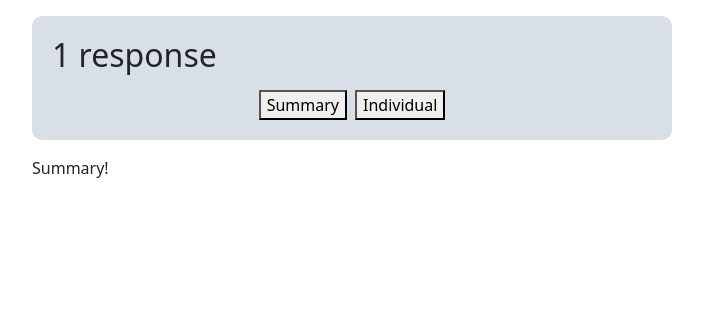
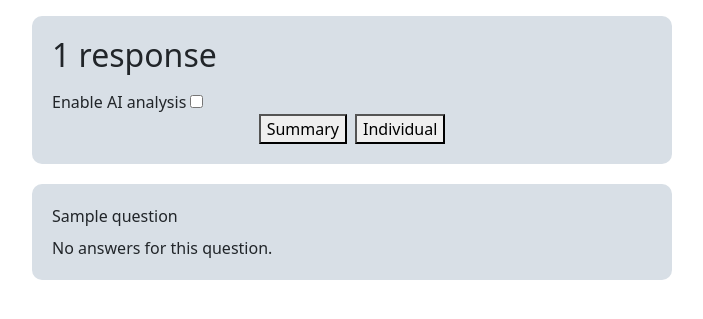
Before and after one commit to Lucas13868/NewFORMS, a Flask app: template templates/form_responses.html in a window 1280 px wide. Shown: the part 90-409 px from the top of the page, without its empty margins (288-991 px from the left). Run offline with Flask 3, Linux system fonts and the light colour scheme; the template is opened without the code that fills it: most values are stand-ins (such as "Sample title", 1, 10 or a date in 2020); parts of the project's set-up code (start-up, migrations or seed data) failed here and were passed over.

Commit message:
Implementação da vizualização resumida das respostas, com gráficos e resumo de IA (habilitável)

```diff
--- a/app.py
+++ b/app.py
@@ -3,9 +3,12 @@ from flask_bcrypt import Bcrypt
 from dotenv import load_dotenv
 import sqlite3
 import os
-from collections import defaultdict
+from collections import defaultdict, Counter
+import pandas as pd
+import plotly.express as px
+import plotly.offline as opy
 
-from helpers import login_required, read_conn, write_conn, generate_uuid, get_options
+from helpers import login_required, read_conn, write_conn, generate_uuid, get_options, ask_for_ai_analysis, generate_hash, search_analysis, save_analysis_in_cache
 
 load_dotenv()
 
@@ -260,6 +263,8 @@ def save_changes(form_id): # save changes from forms in database
                             cursor.execute("UPDATE forms SET title = ? WHERE id = ?", (data.get("form-title").strip(), form_id))
                         if "form-description" in data:
                             cursor.execute("UPDATE forms SET description = ? WHERE id = ?", (data.get("form-description"), form_id))
+                        if "ai-enabled" in data:
+                            cursor.execute("UPDATE forms SET ai_enabled = ? WHERE id = ?", (data.get("ai-enabled"), form_id))
 
                     case "questions":
                         match action:
@@ -400,10 +405,11 @@ def form_responses(form_id):
     conn = read_conn()
     cursor = conn.cursor()
 
-    cursor.execute("SELECT name, title FROM forms WHERE id = ? AND user_id = ?", (form_id, session["user_id"]))
+    cursor.execute("SELECT name, title, ai_enabled FROM forms WHERE id = ? AND user_id = ?", (form_id, session["user_id"]))
     form = cursor.fetchone()
 
     if not form:
+        conn.close()
         return redirect("/")
 
     cursor.execute("SELECT id, created_at FROM responses WHERE form_id = ?", (form_id,))
@@ -413,6 +419,29 @@ def form_responses(form_id):
 
     cursor.execute("SELECT id, type, question_text, required FROM questions WHERE form_id = ? ORDER BY quest_order", (form_id,))
     questions = cursor.fetchall()
+
+    text_answers = {}
+    radio_answers = {}
+    checkbox_answers = {}
+
+    for question in questions:
+        if question[1] == "text":
+            text_answers[question[0]] = {
+                "question": question[2],
+                "answers": [],
+                "quantity": 0
+            }
+        elif question[1] == "radio":
+            radio_answers[question[0]] = {
+                "question": question[2],
+                "answers": []
+            }
+        else:
+            checkbox_answers[question[0]] = {
+                "question": question[2],
+                "answers": []
+            }
+
 
     options = get_options(questions, cursor)
 
@@ -457,10 +486,23 @@ def form_responses(form_id):
         cursor.execute(query, response_ids + question_ids)
         all_rows = cursor.fetchall()
 
-        # Mapping: (response_id, question_id) -> list of answers from a certain response for a certain answer
         answers_by_ref = defaultdict(list)
         for r_id, q_id, ans_text in all_rows:
+            # Mapping: (response_id, question_id) -> list of answers from a certain response for a certain answer
             answers_by_ref[(r_id, q_id)].append(ans_text)
+
+            # Getting all answers for text questions
+            if q_id in text_answers:
+                text_answers[q_id]["answers"].append(ans_text)
+                text_answers[q_id]["quantity"] += 1
+
+            # Getting all answers for mult option questions
+            elif q_id in radio_answers:
+                radio_answers[q_id]["answers"].append(ans_text)
+
+            # Getting all answers for checkbox questions
+            else:
+                checkbox_answers[q_id]["answers"].append(ans_text)
 
         # Maps question types: question_id -> question_type
         question_types = {q[0]: q[1] for q in questions}
@@ -487,12 +529,143 @@ def form_responses(form_id):
                         opt_id, opt_val = option[0], option[1]
                         answers[r_id][q_id][opt_id] = opt_val in opt_answers_set
 
+    conn.close()
+
+    radio_data = {}
+    for q_id, data in radio_answers.items():
+        radio_data[q_id] = {"votes": [], "options": []}
+        count_obj = Counter(data["answers"])
+
+        for value, quantity in count_obj.items():
+            radio_data[q_id]["options"].append(value)
+            radio_data[q_id]["votes"].append(quantity)
+
+    # Making the charts for mult option questions
+    radio_charts = {}
+    for q_id, data in radio_data.items():
+        if data["options"] != []:
+            data_frame = pd.DataFrame(data)
+
+            if len(data["options"]) < 10:
+                fig = px.pie(data_frame, values="votes", names="options")
+                fig.update_traces(textinfo="percent+value")
+            else:
+                fig = px.bar(data_frame, y="votes", x="options")
+
+            chart_div = opy.plot(fig, auto_open=False, output_type="div")
+
+            radio_charts[q_id] = chart_div
+
+
+    checkbox_data = {}
+    for q_id, data in checkbox_answers.items():
+        checkbox_data[q_id] = {"votes": [], "options": []}
+        count_obj = Counter(data["answers"])
+
+        for value, quantity in count_obj.items():
+            checkbox_data[q_id]["options"].append(value)
+            checkbox_data[q_id]["votes"].append(quantity)
+
+    # Making the charts for checkbox questions
+    checkbox_charts = {}
+    for q_id, data in checkbox_data.items():
+        if data["options"] != []:
+            data_frame = pd.DataFrame(data)
+
+            fig = px.bar(data_frame, y="votes", x="options")
+
+            chart_div = opy.plot(fig, auto_open=False, output_type="div")
+
+            checkbox_charts[q_id] = chart_div
+
+
+    return render_template("form_responses.html", form_id=form_id, form=form, responses=responses, resp_number=resp_number, questions=questions, options=options, answers=answers,
+                           text_answers=text_answers, radio_charts=radio_charts, checkbox_charts=checkbox_charts)
+
+
+# Get the AI analysis for the form's responses
+@app.route("/api/get-ai-analysis/<uuid:form_id>", methods=["POST"])
+def get_ai_analysis(form_id):
+    form_id = str(form_id)
+
+    conn = read_conn()
+    cursor = conn.cursor()
+
+    cursor.execute("SELECT id FROM responses WHERE form_id = ?", (form_id,))
+    responses = cursor.fetchall()
+
+    resp_number = len(responses)
+
+    if resp_number == 0:
+        conn.close()
+        return jsonify({"result": "<p>No responses to analyze.</p>"})
+
+    cursor.execute("SELECT id, type, question_text FROM questions WHERE form_id = ?", (form_id,))
+    questions = cursor.fetchall()
+
+    response_ids = [response[0] for response in responses]
+    question_ids = [question[0] for question in questions]
+
+    all_answers = {}
+
+    option_questions = {}
+
+    for question in questions:
+        if question[1] == "text":
+            all_answers[question[0]] = {"question": question[2], "type": question[1], "answers": []}
+        else:
+            all_answers[question[0]] = {"question": question[2], "type": question[1], "answers": {}}
+            option_questions[question[0]] = []
+
+    if response_ids and question_ids:
+        response_placeholder = ",".join("?" for _ in response_ids)
+        question_placeholder = ",".join("?" for _ in question_ids)
+
+        query = f"""
+            SELECT question_id, answer_text
+            FROM answers
+            WHERE response_id IN ({response_placeholder})
+            AND question_id IN ({question_placeholder});
+        """
+
+        cursor.execute(query, response_ids + question_ids)
+        all_rows = cursor.fetchall()
+
+        for q_id, ans_text in all_rows:
+            if q_id in all_answers:
+                if all_answers[q_id]["type"] == "text":
+                    all_answers[q_id]["answers"].append(ans_text)
+                else:
+                    option_questions[q_id].append(ans_text)
+
+
 
     conn.close()
 
-    return render_template("form_responses.html", form_id=form_id, form=form, responses=responses, resp_number=resp_number, questions=questions, options=options, answers=answers)
+    for q_id, answers in option_questions.items():
+        all_answers[q_id]["answers"] = Counter(answers)
+
+    # Verify is analysis is already in cache with recent data
+    data_hash = generate_hash(all_answers)
+
+    html_analysis = search_analysis(data_hash)
+
+    if html_analysis:
+        html_analysis = ask_for_ai_analysis(all_answers)
+
+        if not save_analysis_in_cache(data_hash, html_analysis):
+            print("Error: Couldn't save analysis in cache.")
+
+        return jsonify({"result": html_analysis})
+
+    return jsonify({"result": html_analysis})
+
 
 
 
 if __name__ == "__main__":
     app.run(debug=True)
+
+
+# TODO: add AI writing animation
+# TODO: add SQL INDEX where necessary
--- a/static/script.js
+++ b/static/script.js
@@ -19,7 +19,7 @@ function send_changes() {
 
     changes_done = [];
 
-    fetch(`/api/save-changes/${form_id}`, { // send form data to backend
+    fetch(`/api/save-changes/${form_id}`, {
         method: "POST",
         headers: { 'Content-Type': 'application/json' },
         body: JSON.stringify({changes: changes_to_save})
@@ -39,7 +39,7 @@ function send_changes() {
         change_feedback_msg("Something went wrong! (reloading...)");
         can_save = false;
         setTimeout(() => location.reload(), 3000);
-    })
+    });
 }
 
 // Sets a debounce and max wait to send changes
@@ -643,6 +643,39 @@ if (copy_btn) {
 }
 
 
+// **Code for the responses page**
+
+function call_ai() {
+    const ai_status = document.getElementById("ai-status");
+    const ai_content = document.getElementById("ai-content");
+    const ai_switch = document.getElementById("ai-switch-input");
+
+    if (!ai_switch || !ai_switch.checked) return;
+
+    if (ai_status && ai_content) {
+        fetch(`/api/get-ai-analysis/${form_id}`, {
+            method: "POST"
+        })
+            .then(res => {
+                if (!res.ok) {
+                    throw Error("Couldn't generate AI analysis.");
+                }
+                return res.json()
+            })
+            .then(data => {
+                ai_status.hidden = true;
+                ai_content.innerHTML = data.result;
+            })
+            .catch(error => {
+                console.error("Request failed: ", error);
+                ai_status.innerHTML = "<p>Something went wrong during the analysis request.</p>";
+            });
+    }
+}
+
+document.addEventListener("DOMContentLoaded", () => call_ai());
+
+
 // Transform the time data for the user's timezone
 function convert_timezone(elem) {
     const default_time = elem.innerText;
@@ -673,3 +706,26 @@ function change_responses_view(elem) {
 }
 
 document.querySelectorAll("#summary-btn, #individual-btn").forEach(elem => elem.addEventListener("click", () => change_responses_view(elem)));
+
+
+// Enable or disable ai analysis
+function switch_ai_analysis(elem) {
+    const ai_container = document.getElementById("ai-container");
+
+    if (elem.checked) {
+        ai_container.hidden = false;
+
+        const ai_content = document.getElementById("ai-content");
+        if (ai_content.innerHTML === "") {
+            call_ai()
+        }
+
+    } else {
+        ai_container.hidden = true;
+    }
+}
+
+const ai_switch = document.getElementById("ai-switch-input");
+if (ai_switch) {
+    ai_switch.addEventListener("input", () => switch_ai_analysis(ai_switch));
+}
--- a/templates/form_responses.html
+++ b/templates/form_responses.html
@@ -41,6 +41,14 @@
                 <h2>{{ resp_number }} responses</h2>
                 {% endif %}
             </div>
+            <div id="ai-switch">
+                <label for="ai-switch-input">Enable AI analysis</label>
+                {% if form[2] %}
+                <input id="ai-switch-input" type="checkbox" data-id="{{ form_id }}" data-table="forms" data-field="ai-enabled" checked>
+                {% else %}
+                <input id="ai-switch-input" type="checkbox" data-id="{{ form_id }}" data-table="forms" data-field="ai-enabled">
+                {% endif %}
+            </div>
             <div class="d-flex justify-content-center">
                 <button class="mx-1" id="summary-btn">Summary</button>
                 <button class="mx-1" id="individual-btn">Individual</button>
@@ -48,10 +56,78 @@
         </div>
 
         <div class="w-100" id="summary-resp-container">
-            Summary!
+            {% if form[2] %}
+            <div class="item-container my-1" id="ai-container">
+                <h5 class="underlined">AI analysis</h5>
+                <div id="ai-status">
+                    {% if resp_number == 0 %}
+                    <p>No responses to analyze.</p>
+                    {% else %}
+                    <p>Analyzing data with artificial intelligence, please wait...</p>
+                    {% endif %}
+                </div>
+                <div id="ai-content"></div>
+            </div>
+            {% else %}
+            <div class="item-container my-1" id="ai-container" hidden>
+                <h5 class="underlined">AI analysis</h5>
+                <div id="ai-status">
+                    {% if resp_number == 0 %}
+                    <p>No responses to analyze.</p>
+                    {% else %}
+                    <p>Analyzing data with artificial intelligence, please wait...</p>
+                    {% endif %}
+                </div>
+                <div id="ai-content"></div>
+            </div>
+            {% endif %}
+
+            {% for question in questions %}
+            <div class="item-container my-1">
+                <div class="question-text mb-2">{{ question[2] }}</div>
+
+                {% if question[1] == "text" %}
+                <div class="text-answers-list">
+                    {% if text_answers[question[0]]["quantity"] > 0 %}
+                    <ul>
+                        {% for answer in text_answers[question[0]]["answers"] %}
+                        <li>{{ answer }}</li>
+                        {% endfor %}
+                    </ul>
+                    {% else %}
+                    <span>No answers for this question.</span>
+                    {% endif %}
+                </div>
+
+                {% elif question[1] == "radio" %}
+                    {% if radio_charts[question[0]] %}
+                    <div class="chart-div" style="height: 300px;">
+                        {{ radio_charts[question[0]] | safe }}
+                    </div>
+                    {% else %}
+                    <span>No answers for this question.</span>
+                    {% endif %}
+
+                {% else %}
+                    {% if checkbox_charts[question[0]] %}
+                    <div class="chart-div" style="height: 300px;">
+                        {{ checkbox_charts[question[0]] | safe }}
+                    </div>
+                    {% else %}
+                    <span>No answers for this question.</span>
+                    {% endif %}
+                {% endif %}
+            </div>
+            {% endfor %}
         </div>
 
         <div class="w-100" id="individual-resp-container" hidden>
+            {% if resp_number == 0 %}
+            <div class="item-container my-1">
+                <h4>No responses to visualize.</h3>
+            </div>
+            {% endif %}
+
             {% for response in responses %}
             <div>
                 <span>Submitted on </span>
```
Also changed, not shown: helpers.py (+119 -0 lines), database.db, 1 other file.
